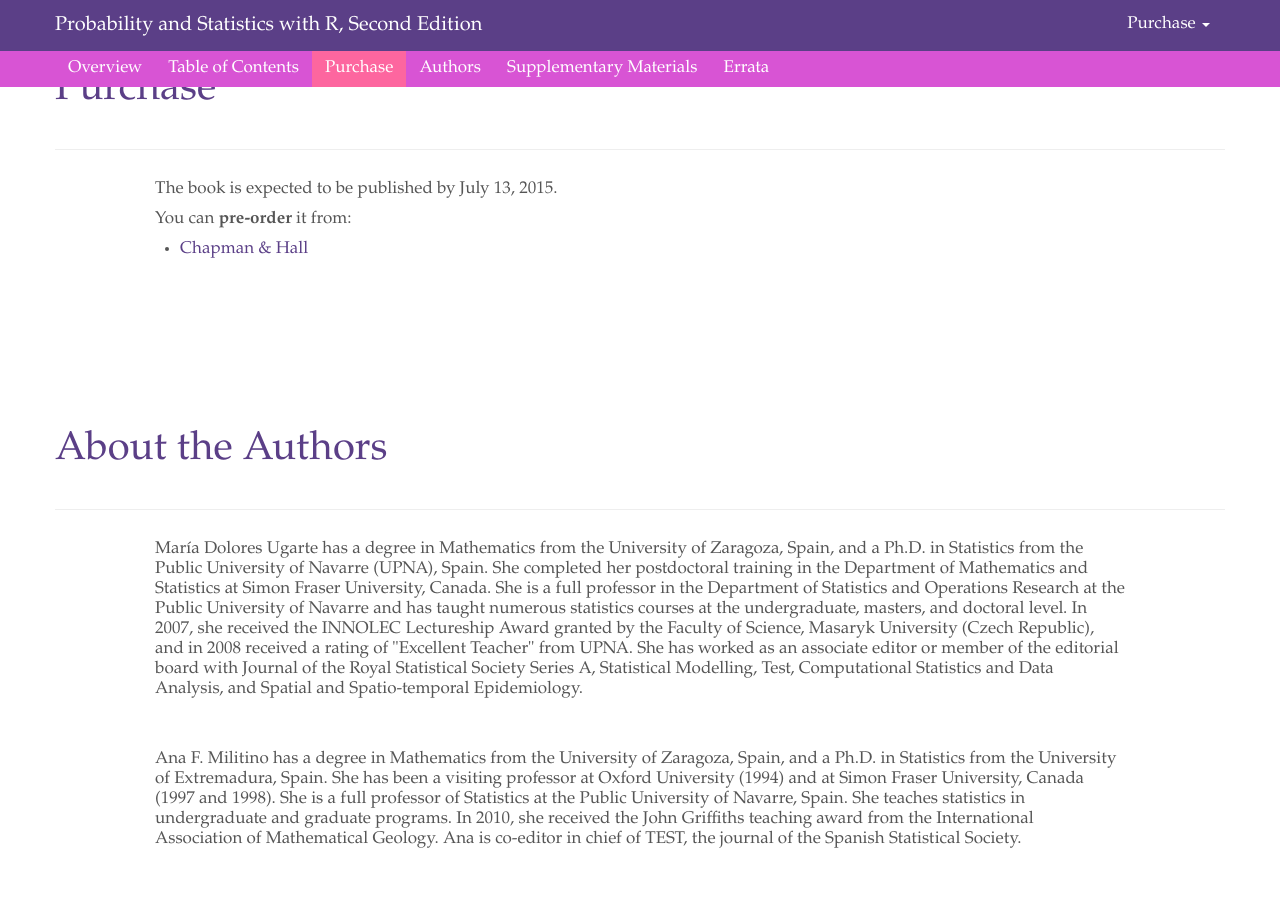
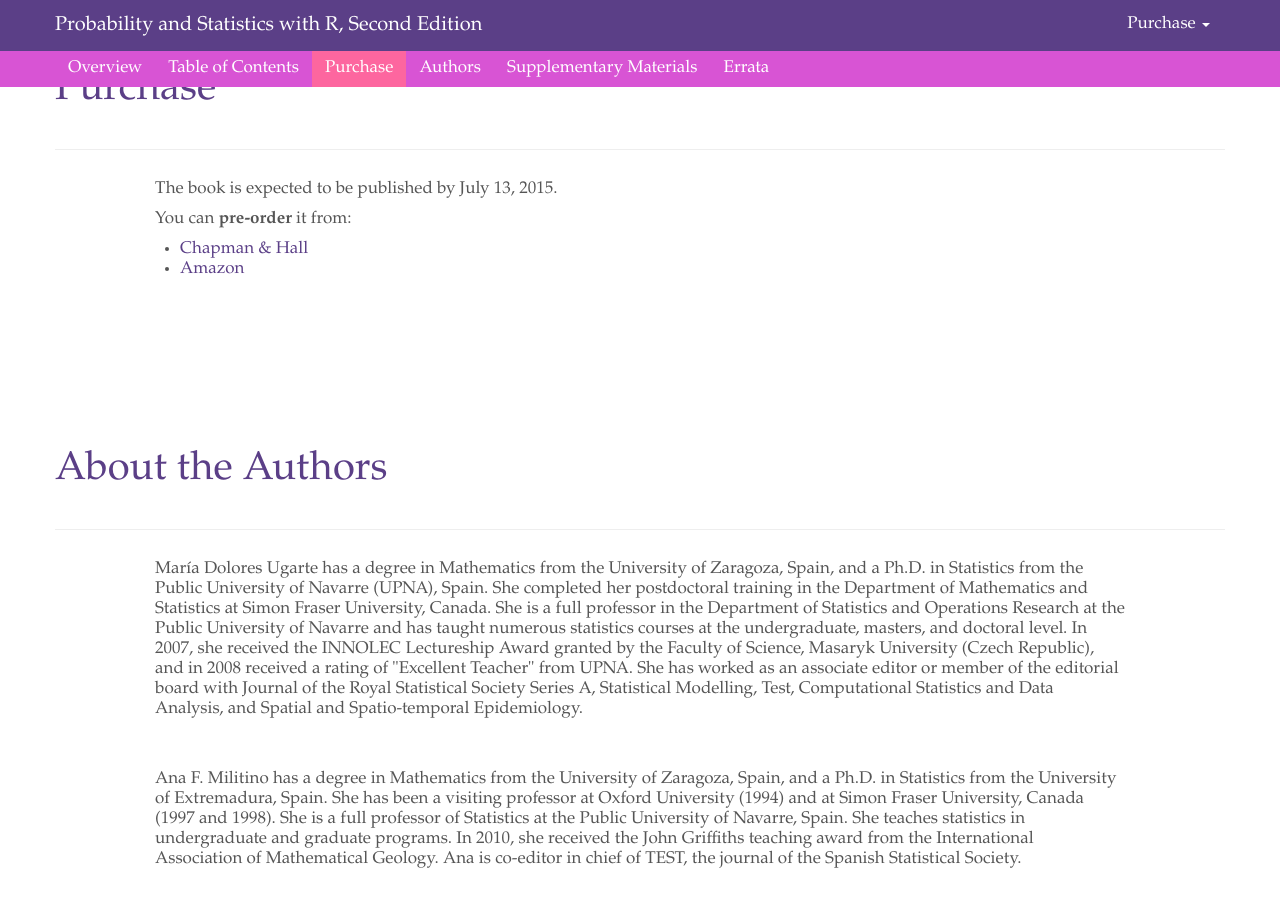
Before and after one commit to alanarnholt/PASWR2E-Book, a Jekyll site: the page built from index.html, in a window 1280 px wide and 900 px high, scrolled down 2060 px. Built offline with Jekyll 4.4.1, drawn with Linux system fonts in a browser that asks for light colours; nearby versions of some CDN libraries.

Commit message:
add another url

```diff
--- a/_includes/purchase.md
+++ b/_includes/purchase.md
@@ -9,6 +9,7 @@
       <p>You can <strong>pre-order</strong> it from:</p>
       <ul>
        <li><a href="http://www.crcpress.com/product/isbn/9781466504394">Chapman &amp; Hall</a></li>
+       <li><a href="http://www.amazon.com/dp/1466504390/ref=sr_ob_1?ie=UTF8&qid=1420126683&sr=8-1">Amazon</a></li>
       </ul>
       <br><br><br><br>
     </div>
```
